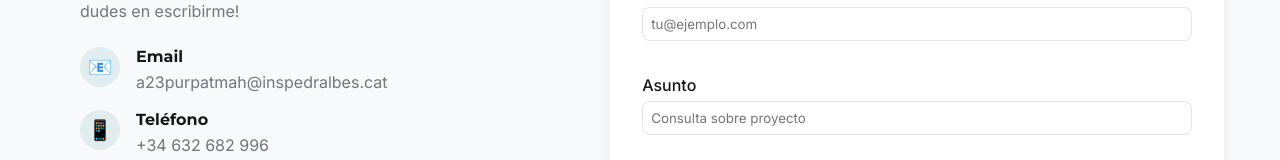
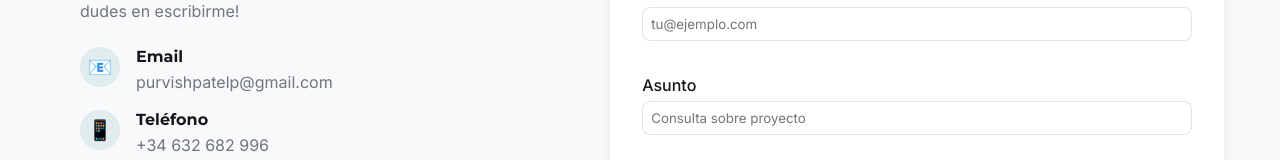
Before and after one commit to Purvish69/Purvish_Portfoli, a Vue app: page /contact in a window 1280 px wide. Shown: the part 358-518 px from the top of the page. Built offline with nearby package versions, Linux system fonts and the light colour scheme.

Commit message:
fix: Update contact email address in Contact section

```diff
--- a/src/components/sections/Contact.vue
+++ b/src/components/sections/Contact.vue
@@ -85,7 +85,7 @@ const handleSubmit = async () => {
               <div class="contact-icon">📧</div>
               <div class="contact-text">
                 <h4>Email</h4>
-                <p>a23purpatmah@inspedralbes.cat</p>
+                <p>purvishpatelp@gmail.com</p>
               </div>
             </div>
 
```
